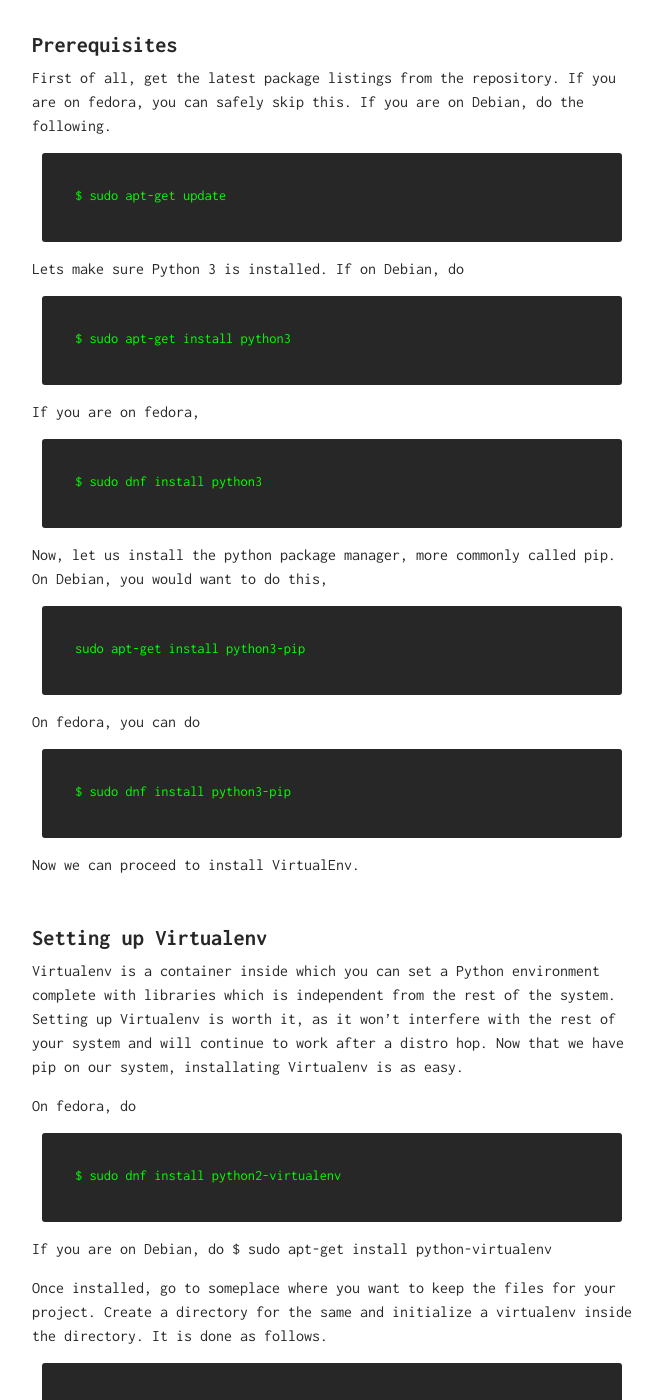
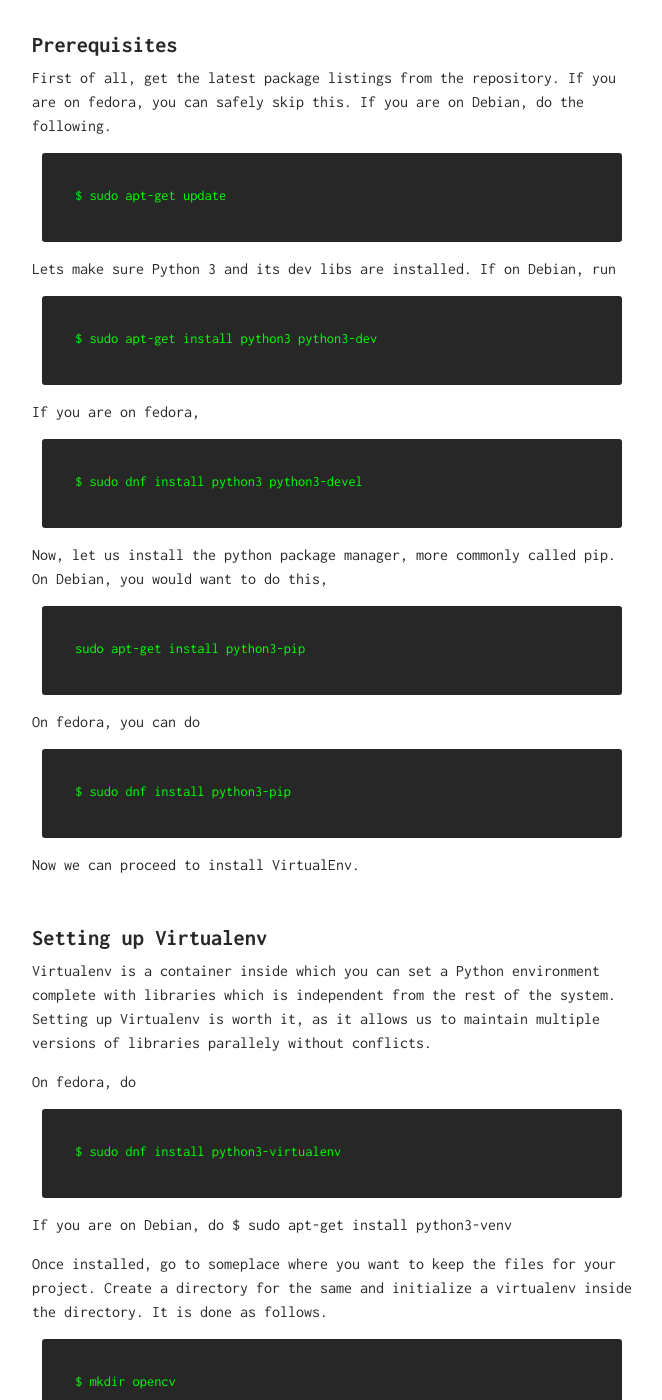
Before and after one commit to karuvally/karuvally.github.io, a Jekyll site: the page built from _posts/2018-09-18-setting-up-cv-python3.md, in a window 1280 px wide and 1400 px high, scrolled down 314 px. Shown: the whole window, without its empty margins (308-970 px from the left). Built offline with Jekyll 4.4.1, drawn with Linux system fonts in a browser that asks for light colours.

Commit message:
updated stuff

```diff
--- a/_posts/2018-09-18-setting-up-cv-python3.md
+++ b/_posts/2018-09-18-setting-up-cv-python3.md
@@ -14,13 +14,13 @@
 
     $ sudo apt-get update
 
-Lets make sure Python 3 is installed. If on Debian, do
+Lets make sure Python 3 and its dev libs are installed. If on Debian, run
 
-    $ sudo apt-get install python3
+    $ sudo apt-get install python3 python3-dev
 
 If you are on fedora,
 
-    $ sudo dnf install python3
+    $ sudo dnf install python3 python3-devel
 
 Now, let us install the python package manager, more commonly called pip. On
 Debian, you would want to do this,
@@ -34,14 +34,17 @@
 Now we can proceed to install VirtualEnv.
 
 # Setting up Virtualenv
-Virtualenv is a container inside which you can set a Python environment complete with libraries which is independent from the rest of the system. Setting up Virtualenv is worth it, as it won't interfere with the rest of your system and will continue to work after a distro hop. Now that we have pip on our system, installating Virtualenv is as easy.
+Virtualenv is a container inside which you can set a Python environment complete
+with libraries which is independent from the rest of the system. Setting up
+Virtualenv is worth it, as it allows us to maintain multiple versions of
+libraries parallely without conflicts.
 
 On fedora, do
 
-    $ sudo dnf install python2-virtualenv
+    $ sudo dnf install python3-virtualenv
 
 If you are on Debian, do
-    $ sudo apt-get install python-virtualenv
+    $ sudo apt-get install python3-venv
 
 Once installed, go to someplace where you want to keep the files for your project. Create a directory for the same and initialize a virtualenv inside the directory. It is done as follows.
 
```
